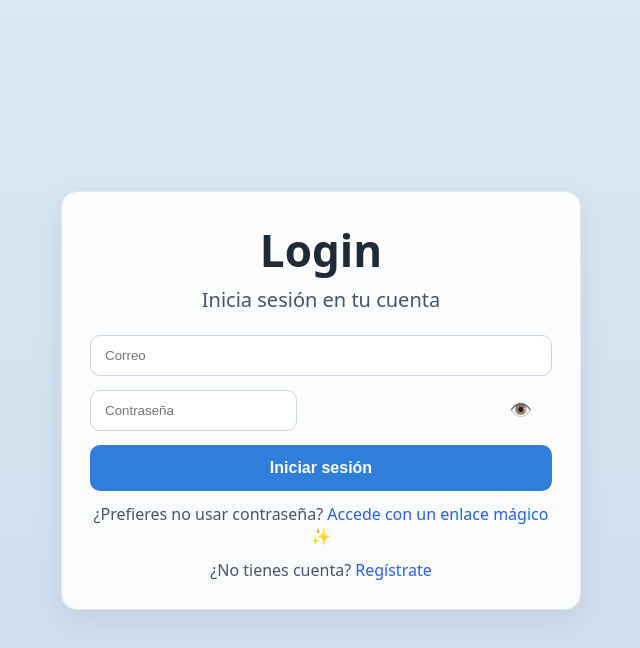
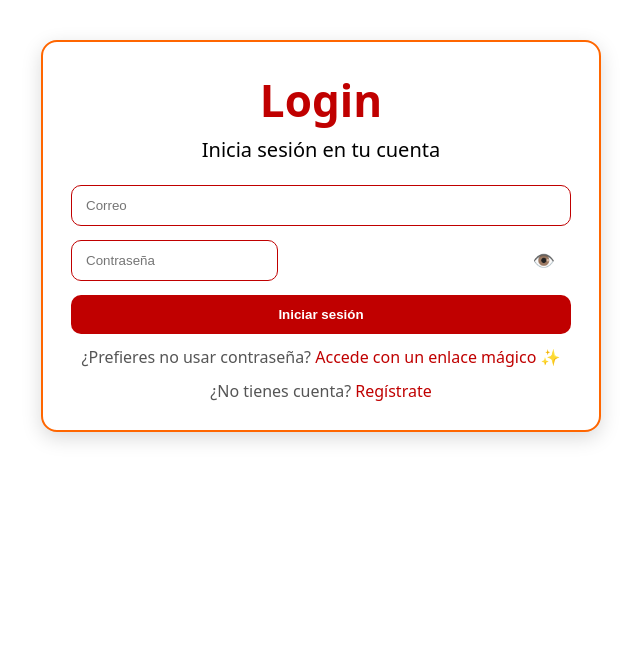
Before and after one commit to Jos3MA56/frontendusuario, a React (Vite) app: page /login in a window 1280 px wide. Shown: the top 648 px of the page, without its empty margins (319-959 px from the left). Built offline with nearby package versions, Linux system fonts and the light colour scheme.

Commit message:
modified:   src/styles.css

```diff
--- a/src/styles.css
+++ b/src/styles.css
@@ -1,30 +1,130 @@
-*{box-sizing:border-box}body{font-family:system-ui,-apple-system,Segoe UI,Roboto,Ubuntu,Helvetica,Arial,sans-serif;margin:0;background:#0f172a;color:#e2e8f0}
-.container{max-width:960px;margin:0 auto;padding:24px}
-.nav{display:flex;gap:12px;margin-bottom:16px}
-.nav a{color:#93c5fd;text-decoration:none}
-.panel{background:#111827;border:1px solid #1f2937;border-radius:16px;padding:24px;max-width:520px;margin:0 auto}
-.panel__title{margin:0 0 8px}
-.stack{display:flex;flex-direction:column;gap:12px}
-.field{padding:12px;border-radius:10px;border:1px solid #334155;background:#0b1220;color:#e2e8f0}
-.btn{padding:12px 16px;border-radius:10px;border:1px solid #334155;background:#1d4ed8;color:white;cursor:pointer}
-.btn.secondary{background:#334155}
-.field--wrap{display:flex}
-.eye{margin-left:8px;border:1px solid #334155;background:#0b1220;color:#e2e8f0;border-radius:10px;padding:0 10px;cursor:pointer}
-.login-tip{margin-top:12px}
-.shell { min-height: 100vh; }
-.hero.gradient { min-height: 100vh; display: grid; place-items: center;
-  background: linear-gradient(180deg, #dbe7f4 0%, #cfdceb 100%); }
-.panel { background: rgba(255,255,255,.9); border: 1px solid #e2e8f0; border-radius: 16px; padding: 28px; width:min(560px,94vw); box-shadow:0 10px 30px rgba(15,23,42,.08); }
-.title-xl { font-size: 44px; font-weight: 800; color:#1f2a37; margin: 0 0 6px; text-align:center; }
-.subtitle-lg { font-size: 20px; color:#475569; margin: 0 0 22px; text-align:center; }
-.stack { display:flex; flex-direction:column; gap:14px; }
-.field { padding:12px 14px; border-radius:10px; border:1px solid #cbd5e1; background:#fff; }
-.field--wrap { position:relative; display:flex; align-items:center; }
-.eye.eye--inside { position:absolute; right:10px; border:none; background:transparent; cursor:pointer; font-size:18px; }
-.btn { padding:12px 16px; border-radius:10px; border:none; cursor:pointer; font-weight:600; }
-.btn--lg { padding:14px 18px; font-size:16px; }
-.btn--primary { background:#2f7edb; color:#fff; } .btn--primary:hover{filter:brightness(.95);}
-.btn--purple  { background:#7e3ab8; color:#fff; } .btn--purple:hover{filter:brightness(.95);}
-.btn--ghost   { background:#7e3ab8; color:#fff; opacity:.85; } .btn--ghost:hover{opacity:1;}
-.muted { margin-top:12px; color:#475569; text-align:center; }
-.link { color:#2563eb; text-decoration:none; } .link:hover{text-decoration:underline;}
+*{box-sizing:border-box}
+body{
+  font-family:system-ui,-apple-system,Segoe UI,Roboto,Ubuntu,Helvetica,Arial,sans-serif;
+  margin:0;
+  background:#fff; /* Fondo blanco */
+  color:#000; /* Texto negro */
+}
+
+/* Contenedor general */
+.container{
+  max-width:960px;
+  margin:0 auto;
+  padding:24px;
+}
+
+/* Barra superior tipo Pizza Mya */
+.header {
+  background:#FF6600; /* naranja principal */
+  border-bottom:8px solid #C00000; /* línea roja */
+  border-top:4px solid #000; /* línea negra superior */
+  padding:16px;
+  color:white;
+  font-weight:bold;
+  text-align:left;
+}
+
+/* Navegación */
+.nav{
+  display:flex;
+  gap:12px;
+  margin-bottom:16px;
+}
+.nav a{
+  color:#C00000; /* rojo */
+  text-decoration:none;
+  font-weight:600;
+}
+.nav a:hover{
+  color:#000; /* cambia a negro al pasar el mouse */
+}
+
+/* Panel principal */
+.panel{
+  background:#fff;
+  border:2px solid #FF6600;
+  border-radius:16px;
+  padding:28px;
+  max-width:560px;
+  margin:40px auto;
+  box-shadow:0 6px 20px rgba(0,0,0,.15);
+}
+
+/* Títulos */
+.title-xl{
+  font-size:44px;
+  font-weight:800;
+  color:#C00000; /* rojo */
+  margin:0 0 6px;
+  text-align:center;
+}
+.subtitle-lg{
+  font-size:20px;
+  color:#000;
+  margin:0 0 22px;
+  text-align:center;
+}
+
+/* Campos de formulario */
+.stack{
+  display:flex;
+  flex-direction:column;
+  gap:14px;
+}
+.field{
+  padding:12px 14px;
+  border-radius:10px;
+  border:1px solid #C00000;
+  background:#fff;
+  color:#000;
+}
+.field--wrap{
+  position:relative;
+  display:flex;
+  align-items:center;
+}
+
+/* Icono de ojo */
+.eye.eye--inside{
+  position:absolute;
+  right:10px;
+  border:none;
+  background:transparent;
+  cursor:pointer;
+  font-size:18px;
+  color:#C00000;
+}
+
+/* Botones */
+.btn{
+  padding:12px 16px;
+  border-radius:10px;
+  border:none;
+  cursor:pointer;
+  font-weight:600;
+}
+.btn--primary{
+  background:#C00000; /* rojo */
+  color:#fff;
+}
+.btn--primary:hover{
+  background:#FF6600; /* cambia a naranja al pasar el mouse */
+}
+.btn--secondary{
+  background:#000;
+  color:#fff;
+}
+
+/* Texto auxiliar */
+.muted{
+  margin-top:12px;
+  color:#555;
+  text-align:center;
+}
+.link{
+  color:#C00000;
+  text-decoration:none;
+}
+.link:hover{
+  text-decoration:underline;
+}
```
